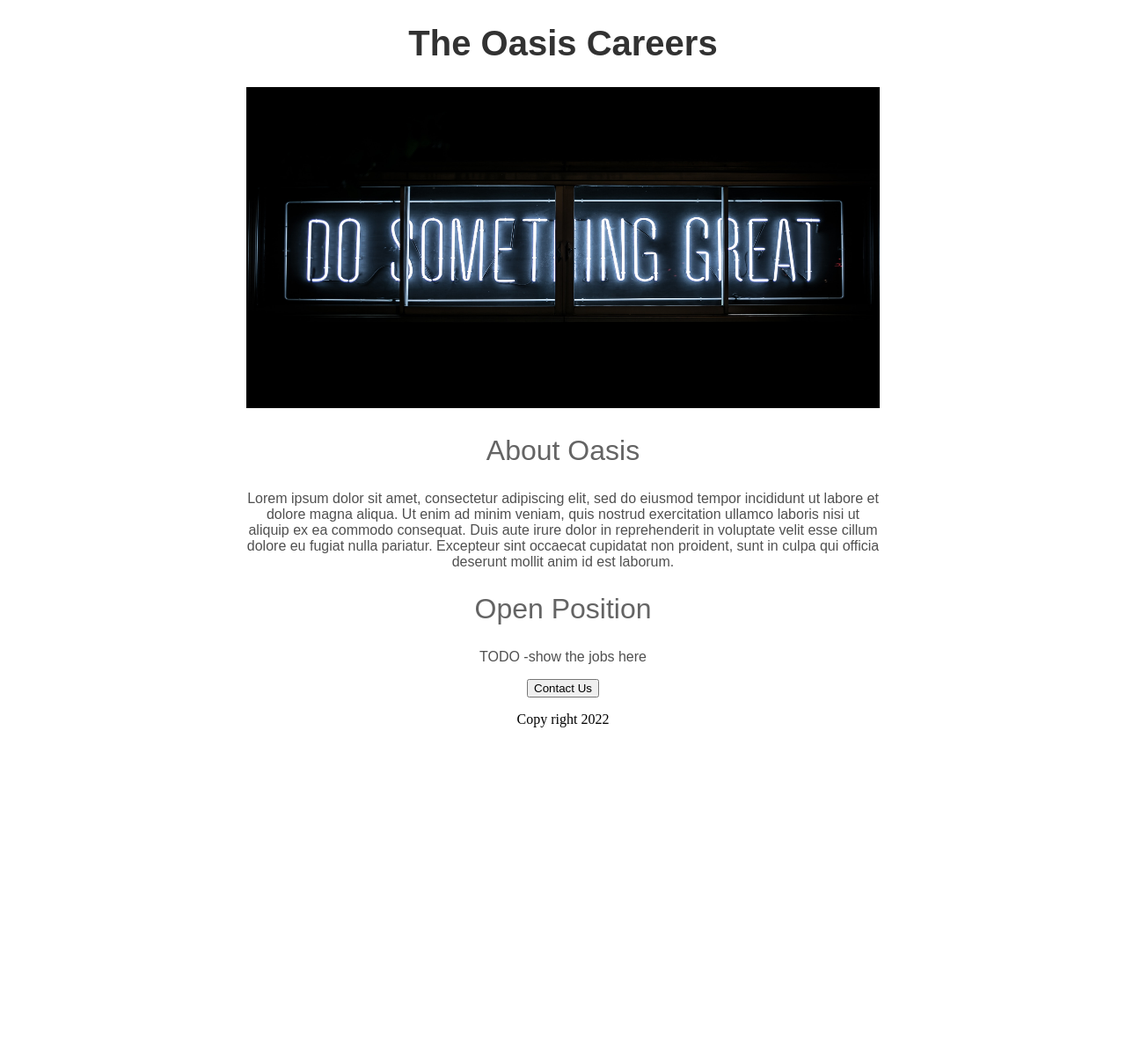
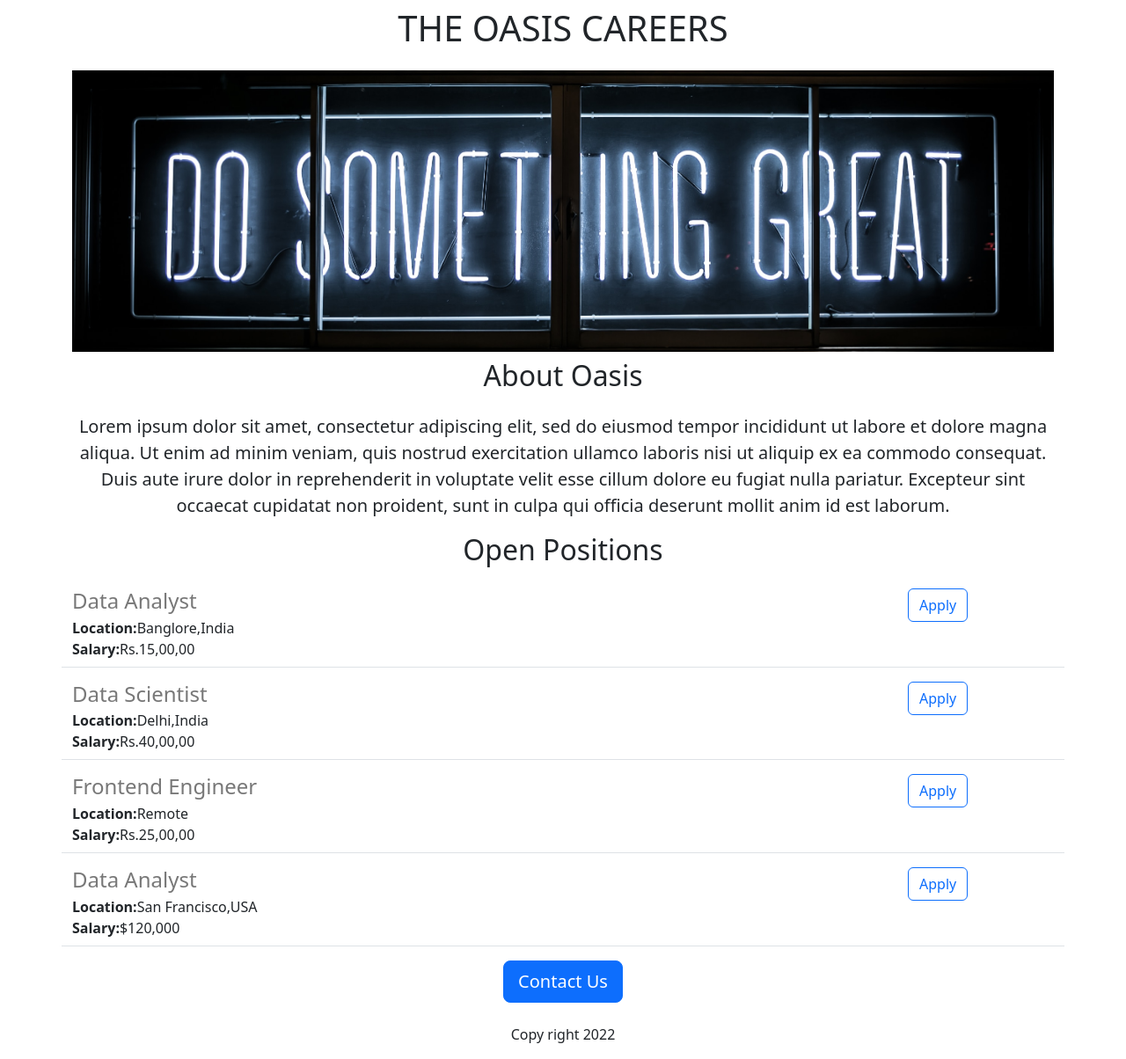
Before and after one commit to madhav12101758/careers-website-v2, a Flask app: page / in a window 1280 px wide. Shown: the whole page at 88% size. Before the commit the page ends 827 px from the top, so only its background shows below. Run offline with Flask 3, Linux system fonts and the light colour scheme.

Commit message:
Added dynamic data and api route

```diff
--- a/app.py
+++ b/app.py
@@ -1,10 +1,40 @@
-from flask import Flask,render_template
+from flask import Flask,render_template,jsonify
 
 app=Flask(__name__)
 
+JOBS=[
+  {
+    'id':1,
+    'title':'Data Analyst',
+    'location':'Banglore,India',
+    'salary':'Rs.15,00,00'
+  },
+  {
+    'id':2,
+    'title':'Data Scientist',
+    'location':'Delhi,India',
+    'salary':'Rs.40,00,00'
+  },
+  {
+    'id':3,
+    'title':'Frontend Engineer',
+    'location':'Remote',
+    'salary':'Rs.25,00,00'
+  },
+  {
+    'id':4,
+    'title':'Data Analyst',
+    'location':'San Francisco,USA',
+    'salary':'$120,000'
+  }
+]
 @app.route('/')
 def hello_world():
-  return render_template('home.html')
+  return render_template('home.html',jobs=JOBS,company_name=' THE OASIS')
+
+@app.route('/api/jobs')
+def list_jobs():
+  return jsonify(JOBS)
 
 if __name__ == '__main__':
   app.run(host='0.0.0.0',debug=True)
--- a/templates/home.html
+++ b/templates/home.html
@@ -2,49 +2,34 @@
 <html>
   <head>
     <title>madhav</title>
+    <meta charset="utf-8">
+    <meta name="viewport" content="width=device-width, initial-scale=1">
+    <title>madhav</title>
+    <link href="https://cdn.jsdelivr.net/npm/bootstrap@5.3.2/dist/css/bootstrap.min.css" rel="stylesheet" integrity="sha384-T3c6CoIi6uLrA9TneNEoa7RxnatzjcDSCmG1MXxSR1GAsXEV/Dwwykc2MPK8M2HN" crossorigin="anonymous">
     <style>
-      h1{
-        font-size: 40px;
-        font-family:Arial;
-        font-weight:600;
-        color:rgb(50,50,50);
-        text-align: center;
-      }
       #banner{
+        height: 320px;
+        object-fit: cover;
         width:100%;
-        height:365px;
-        object: fit cover;;
-      }
-      h2{
-        font-family:Arial;
-        font-size:32px;
-        color: rgb(100, 100, 100);
-        text-align:center;
-        font-weight:normal;
-      }
-      .bodytext{
-        font-family:Arial;
-        color:rgb(80,80,80);
-        text-align:center;
-      }
-      #container{
-        max-width:720px;
-        margin:0 auto 0 auto;
       }
 
     </style>
   </head>
   <body>
-    <div id='container'>
-    <h1> The Oasis Careers</h1>
-    <img id="banner" src='https://madhav-careers-website--madhavar844.repl.co/static/banner.jpg' height=320px>
-    <h2>About Oasis</h2>
-    <p class='bodytext'>Lorem ipsum dolor sit amet, consectetur adipiscing elit, sed do eiusmod tempor incididunt ut labore et dolore magna aliqua. Ut enim ad minim veniam, quis nostrud exercitation ullamco laboris nisi ut aliquip ex ea commodo consequat. Duis aute irure dolor in reprehenderit in voluptate velit esse cillum dolore eu fugiat nulla pariatur. Excepteur sint occaecat cupidatat non proident, sunt in culpa qui officia deserunt mollit anim id est laborum.</p>
-    <h2>Open Position</h2>
-    <p class='bodytext'>TODO -show the jobs here</p>
-    <div style="text-align:center;">
-    <button>Contact Us</button>
-      <p>Copy right 2022</p>
+    <div class='container'>
+    <h1 class='text-center mt-2 mb-4'> {{ company_name }} CAREERS</h1>
+    <img id="banner" class='img-fluid' src='https://madhav-careers-website--madhavar844.repl.co/static/banner.jpg'>
+    <h2 class='text-center mt-2 mb-4'>About Oasis</h2>
+    <p class='text-center lead'>Lorem ipsum dolor sit amet, consectetur adipiscing elit, sed do eiusmod tempor incididunt ut labore et dolore magna aliqua. Ut enim ad minim veniam, quis nostrud exercitation ullamco laboris nisi ut aliquip ex ea commodo consequat. Duis aute irure dolor in reprehenderit in voluptate velit esse cillum dolore eu fugiat nulla pariatur. Excepteur sint occaecat cupidatat non proident, sunt in culpa qui officia deserunt mollit anim id est laborum.</p>
+    <h2 class='text-center mt-2 mb-4'>Open Positions</h2>
+    <p >
+      {% for job in jobs %}
+       {% include 'jobitems.html' %}
+      {% endfor %}
+    </p>
+    <div class='text-center'>
+    <button class='btn btn-primary btn-lg'>Contact Us</button>
+      <p class='mt-4'>Copy right 2022</p>
     </div>
     </div>
   </body>
--- /dev/null
+++ b/templates/jobitems.html
@@ -0,0 +1,20 @@
+ <div class='border-bottom row' style="margin-bottom:16px; padding-bottom:8px;">
+   <div class='col-10'>
+    <h4 style="color:rgb(120,120,120);margin-bottom:4px;">{{ job['title'] }}</h4>
+    <div>
+      <b>Location:</b>{{ job['location'] }}
+    </div>
+    {% if 'salary' in job %}
+        <div
+          ><b>Salary:</b>{{ job['salary'] }}
+        </div>
+    {% else %}
+        <div>
+          <b>Salary:</b> --NEGATIVE--
+        </div>
+    {% endif %}
+   </div>
+   <div class='col-2'>
+   <button type="button" class="btn btn-outline-primary">Apply</button>
+   </div>
+  </div>
```
